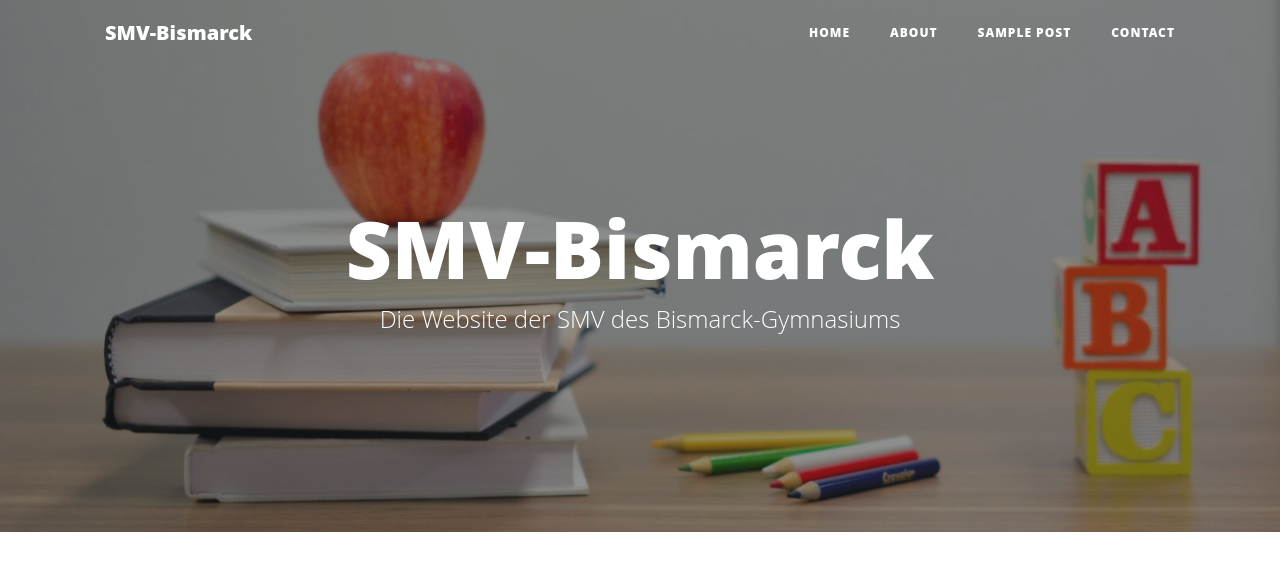
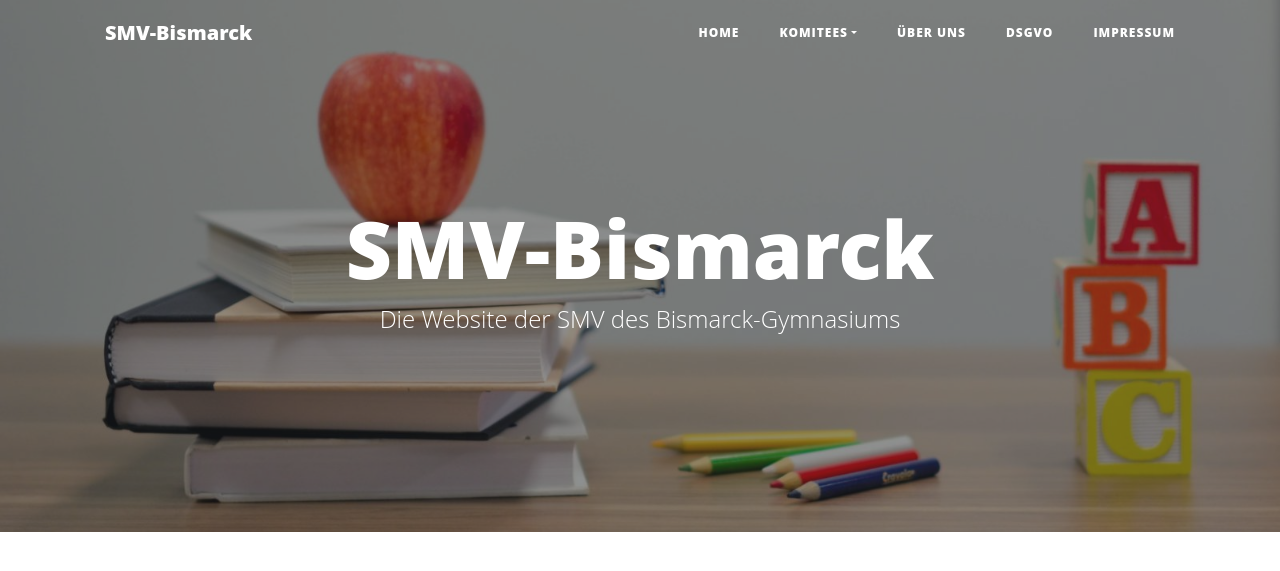
Before and after one commit to smvbismarck/smvsite, a Django app: page / in a window 1280 px wide. Shown: the top 571 px of the page. Run offline with Django 3.2, Linux system fonts and the light colour scheme; data that the repository does not hold is empty; some libraries are stand-ins or nearby versions.

Commit message:
Added dropdown for page root

```diff
--- a/smvsite/blog/templates/detail.html
+++ b/smvsite/blog/templates/detail.html
@@ -18,7 +18,7 @@
       <div class="collapse navbar-collapse" id="navbarResponsive">
         <ul class="navbar-nav ml-auto">
           <li class="nav-item">
-            <a class="nav-link" href="index.html">Home</a>
+            <a class="nav-link" href={% url "index" %}>Home</a>
           </li>
           <li class="nav-item">
             <a class="nav-link" href="about.html">About</a>
--- a/smvsite/komitee/urls.py
+++ b/smvsite/komitee/urls.py
@@ -3,5 +3,5 @@ from django.urls import path
 from . import views
 
 urlpatterns = [
-    path('<str:article_name>', views.blogEntry, name='index'),
+    path('<str:article_name>', views.blogEntry, name='komitee'),
 ]
--- a/smvsite/landing/templates/index.html
+++ b/smvsite/landing/templates/index.html
@@ -18,16 +18,23 @@
       <div class="collapse navbar-collapse" id="navbarResponsive">
         <ul class="navbar-nav ml-auto">
           <li class="nav-item">
-            <a class="nav-link" href="index.html">Home</a>
+            <a class="nav-link" href={% url "index" %}>Home</a>
+          </li>
+           <li class="nav-item dropdown">
+                        <a class="nav-link dropdown-toggle linkitem" href="#" id="navbarDropdown" role="button" data-toggle="dropdown" aria-haspopup="true" aria-expanded="false">Komitees</a>
+                        <div class="dropdown-menu" aria-labelledby="navbarDropdown">
+                            {% for i in komitees %}
+                            <a class="dropdown-item linkitem" href={% url "komitee" i.title %}>{{ i.title }}</a>
+                            {% endfor %}
+                    </li>
+            <li class="nav-item">
+            <a class="nav-link" href={% url "about" %}>Über uns</a>
+          </li>
+            <li class="nav-item">
+            <a class="nav-link" href={% url "dsgvo" %}>DSGVO</a>
           </li>
           <li class="nav-item">
-            <a class="nav-link" href="about.html">About</a>
-          </li>
-          <li class="nav-item">
-            <a class="nav-link" href="post.html">Sample Post</a>
-          </li>
-          <li class="nav-item">
-            <a class="nav-link" href="contact.html">Contact</a>
+            <a class="nav-link" href={% url "impressum" %}>Impressum</a>
           </li>
         </ul>
       </div>
--- a/smvsite/landing/urls.py
+++ b/smvsite/landing/urls.py
@@ -4,4 +4,7 @@ from . import views
 
 urlpatterns = [
     path('', views.index, name='index'),
+    path('about', views.about, name='about'),
+    path('dsgvo', views.dsgvo, name='dsgvo'),
+    path('impressum', views.impressum, name='impressum')
 ]
--- a/smvsite/landing/views.py
+++ b/smvsite/landing/views.py
@@ -1,8 +1,22 @@
-from django.shortcuts import render
+from django.shortcuts import render, HttpResponse
 # Marked as error but actually it is not
-from blog import models
+from blog import models as blog_models
+from komitee import models as komitee_models
 
 
 def index(request):
-    blogs = models.Article.objects.all()
-    return render(request, "index.html", {'articles': blogs})
+    blogs = blog_models.Article.objects.all()
+    komitees = komitee_models.Komitee.objects.all()
+    return render(request, "index.html", {'articles': blogs, 'komitees': komitees})
+
+
+def about(request):
+    return HttpResponse("about page")
+
+
+def dsgvo(request):
+    return HttpResponse("dsgvo")
+
+
+def impressum(request):
+    return HttpResponse("impressum")
```
